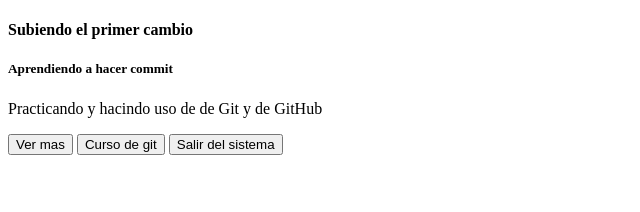
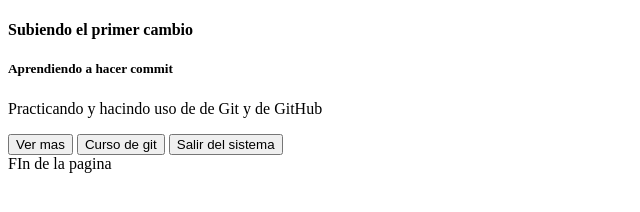
Before and after one commit to pp-c30/proyecto-de-prueba, a plain HTML site: page index.html in a window 1280 px wide. Shown: the whole page, without its empty margins (0-640 px from the left). Drawn offline with Linux system fonts and the light colour scheme.

Commit message:
Agregue div fin de pag.

```diff
--- a/index.html
+++ b/index.html
@@ -14,5 +14,7 @@
     <button>Ver mas</button>
     <button>Curso de git</button>
     <button>Salir del sistema</button>
+
+    <div>FIn de la pagina</div>
 </body>
 </html>
```
